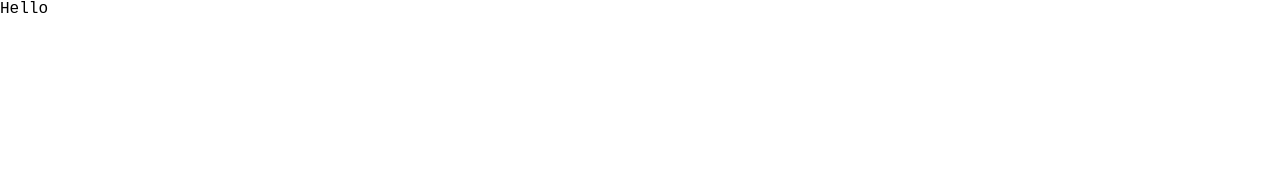
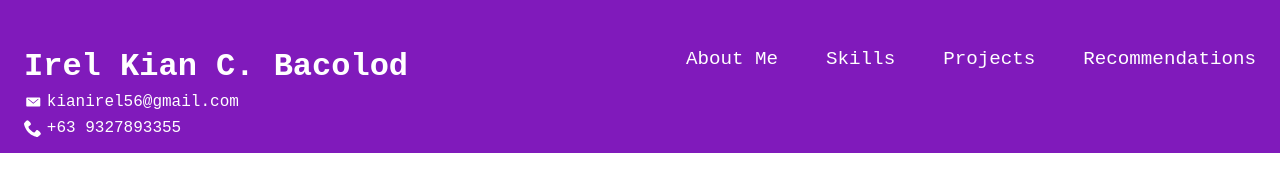
Before and after one commit to irel04/single-webpage-portfolio, a plain HTML site: page index.html in a window 1280 px wide. Drawn offline with Linux system fonts and the light colour scheme.

Commit message:
feat(header): navigation and details

```diff
--- a/index.html
+++ b/index.html
@@ -7,7 +7,19 @@
 	<link rel="stylesheet" href="style.css">
 </head>
 <body>
-	<header>Hello</header>
+	<header>
+		<div id="personal-details">
+			<h1>Irel Kian C. Bacolod</h1>
+			<p><img src="/assets/mail.svg" alt="" srcset="">kianirel56@gmail.com</p>
+			<p><img src="/assets/phone.svg" alt="" srcset="">+63 9327893355</p>
+		</div>
+		<nav>
+			<li>About Me</li>
+			<li>Skills</li>
+			<li>Projects</li>
+			<li>Recommendations</li>
+		</nav>
+	</header>
 	<script src="script.js"></script>
 </body>
 </html>
--- a/style.css
+++ b/style.css
@@ -3,3 +3,42 @@ body {
 	padding: 0;
 	font-family: 'Courier New', Courier, monospace;
 }
+
+h1 {
+	padding: 0;
+	margin: 0;
+}
+
+header {
+	display: flex;
+	justify-content: space-between;
+	align-items: top;
+	background-color: rgb(128, 26, 187);
+	color: white;
+	padding: 3rem 1.5rem 1rem;
+}
+
+#personal-details {
+	display: flex;
+	flex-direction: column;
+	gap: 0.5rem;
+}
+
+#personal-details p {
+	margin: 0;
+	padding: 0;
+	display: flex;
+	align-items: center;
+	gap: 0.3rem;
+}
+
+nav {
+	display: flex;
+	gap: 3rem;
+	font-size: 1.2rem;
+	font-weight: 530;
+}
+
+nav li {
+	list-style: none;
+}
```
Also changed, not shown: assets/mail.svg (added), assets/phone.svg (added).
